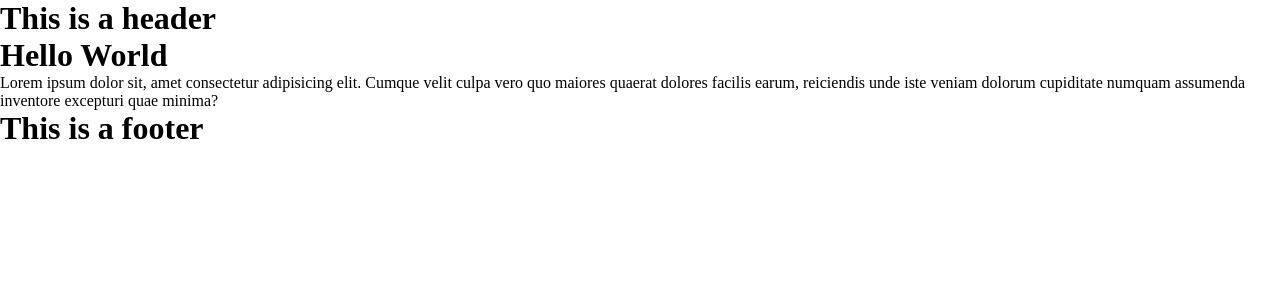
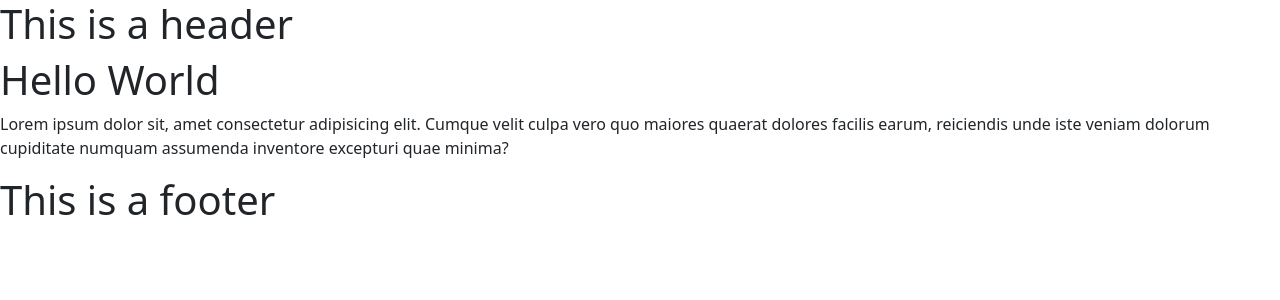
Before and after one commit to jagustin08/eco-sanctuaries-el-nido, a PHP site: page / in a window 1280 px wide. Shown: the top 300 px of the page. Run offline with PHP 8.4, Linux system fonts and the light colour scheme; style sheets or scripts are compiled from the project's sources.

Commit message:
remove files

```diff
--- a/src/sass/abstracts/_index.scss
+++ /dev/null
@@ -1,3 +0,0 @@
-@forward "variables";
-@forward "functions";
-@forward "mixins";
--- a/src/sass/abstracts/_mixins.scss
+++ /dev/null
@@ -1,14 +0,0 @@
-$breakpoints: (
-  xs: 0,
-  sm: 576px,
-  md: 768px,
-  lg: 992px,
-  xl: 1200px,
-  xxl: 1400px,
-);
-
-@mixin media($size) {
-  @media (min-width: map-get($breakpoints, $size)) {
-    @content;
-  }
-}
--- a/src/sass/base/_base.scss
+++ /dev/null
@@ -1,13 +0,0 @@
-@use "../abstracts/" as *;
-
-*,
-*:before,
-*:after {
-  margin: 0;
-  padding: 0;
-  box-sizing: border-box;
-}
-
-body {
-  font-size: 16px;
-}
--- a/src/sass/base/_fonts.scss
+++ /dev/null
@@ -1,55 +0,0 @@
-@font-face {
-  font-family: "Celias-Regular";
-  font-style: normal;
-  font-weight: 400;
-  font-display: swap;
-  src: local(""), url("../fonts/Celias-Regular.ttf") format("truetype");
-}
-
-@font-face {
-  font-family: "Celias-Medium";
-  font-style: normal;
-  font-weight: 500;
-  font-display: swap;
-  src: local(""), url("../fonts/Celias-Medium.ttf") format("truetype");
-}
-
-@font-face {
-  font-family: "Celias-Bold";
-  font-style: normal;
-  font-weight: 700;
-  font-display: swap;
-  src: local(""), url("../fonts/Celias-Bold.ttf") format("truetype");
-}
-
-@font-face {
-  font-family: "Montserrat-Regular";
-  font-style: normal;
-  font-weight: 400;
-  font-display: swap;
-  src: local(""), url("../fonts/Montserrat-Regular.ttf") format("truetype");
-}
-
-@font-face {
-  font-family: "Montserrat-Medium";
-  font-style: normal;
-  font-weight: 500;
-  font-display: swap;
-  src: local(""), url("../fonts/Montserrat-Medium.ttf") format("truetype");
-}
-
-@font-face {
-  font-family: "Roboto-Regular";
-  font-style: normal;
-  font-weight: 400;
-  font-display: swap;
-  src: local(""), url("../fonts/Roboto-Regular.ttf") format("truetype");
-}
-
-@font-face {
-  font-family: "Cormorant-Medium";
-  font-style: normal;
-  font-weight: 500;
-  font-display: swap;
-  src: local(""), url("../fonts/Cormorant-Medium.otf") format("opentype");
-}
--- a/src/sass/base/_index.scss
+++ /dev/null
@@ -1,2 +0,0 @@
-@forward "fonts";
-@forward "base";
--- a/src/sass/main.scss
+++ b/src/sass/main.scss
@@ -1,5 +1,3 @@
 // https://sass-guidelin.es/#architecture
 
-@use "abstracts" as *;
-@use "base" as *;
 @use "pages" as *;
```
Also changed, not shown: src/sass/abstracts/_functions.scss (deleted), src/sass/abstracts/_variables.scss (deleted).
